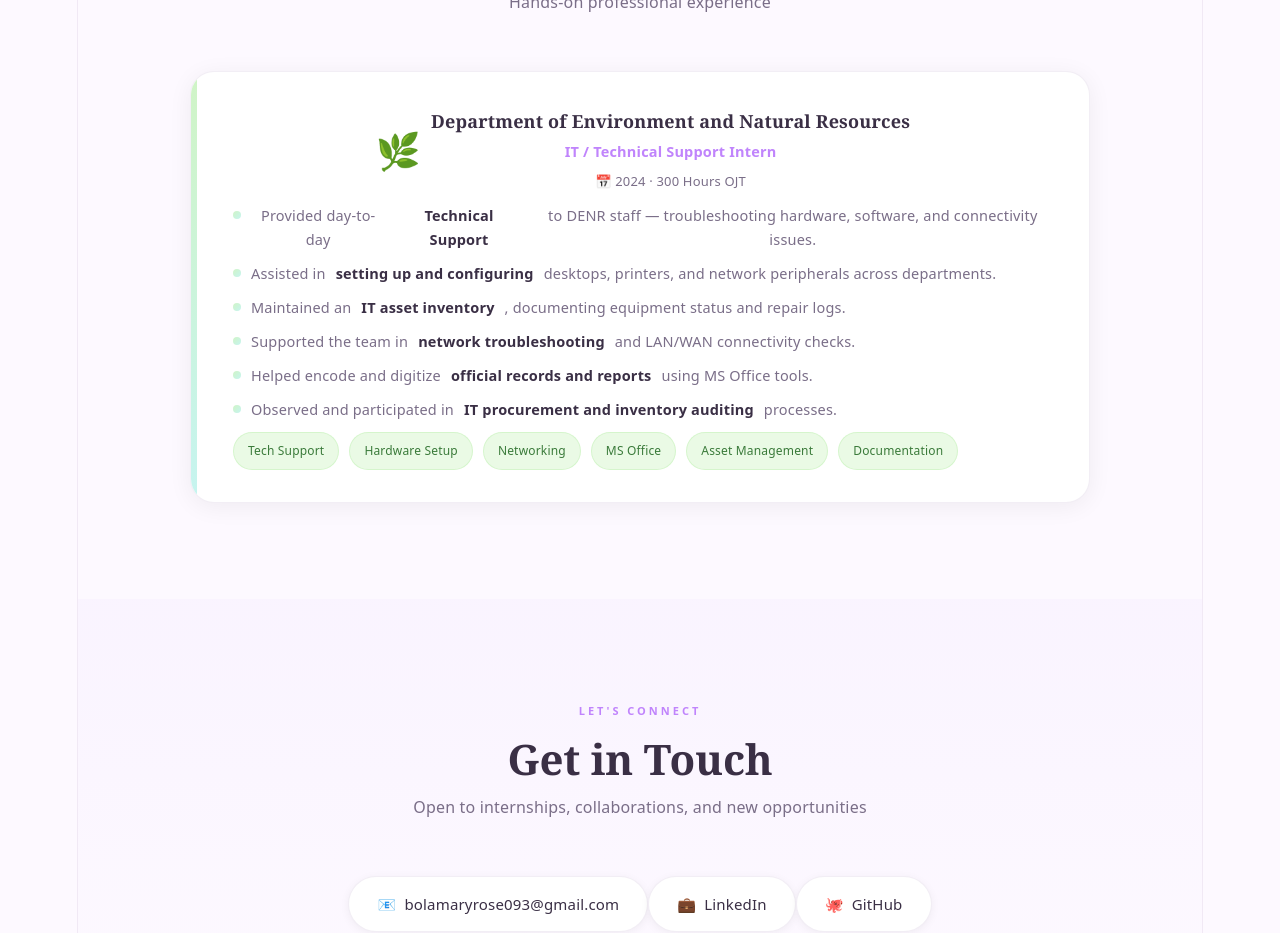
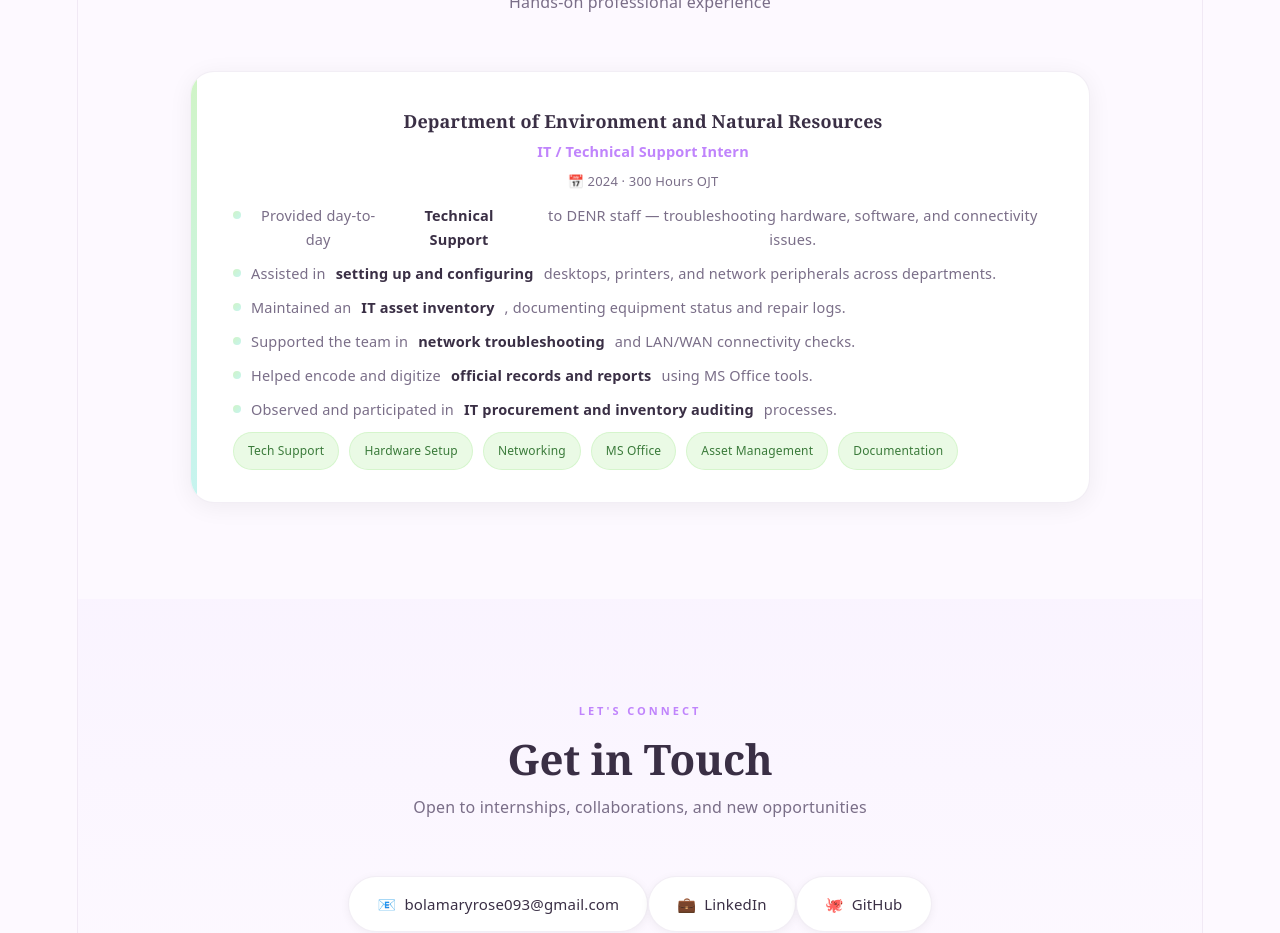
Before and after one commit to MariaRosa03/My_portfolio, a React (Vite) app: page / in a window 1280 px wide. Shown: the part 2580-3513 px from the top of the page. Built offline with nearby package versions, Linux system fonts and the light colour scheme.

Commit message:
ojt css V1

```diff
--- a/src/App.css
+++ b/src/App.css
@@ -498,12 +498,6 @@
   justify-content: center;
 }
 
-.ojt-logo {
-  font-size: 36px;
-  line-height: 1;
-  flex-shrink: 0;
-}
-
 .ojt-company {
   font-family: var(--display);
   font-size: 18px;
--- a/src/App.jsx
+++ b/src/App.jsx
@@ -261,7 +261,6 @@ export default function App() {
           <div className="ojt-accent" />
           <div className="ojt-content">
             <div className="ojt-header">
-              <div className="ojt-logo">🌿</div>
               <div>
                 <h3 className="ojt-company">Department of Environment and Natural Resources</h3>
                 <p className="ojt-role">IT / Technical Support Intern</p>
```
